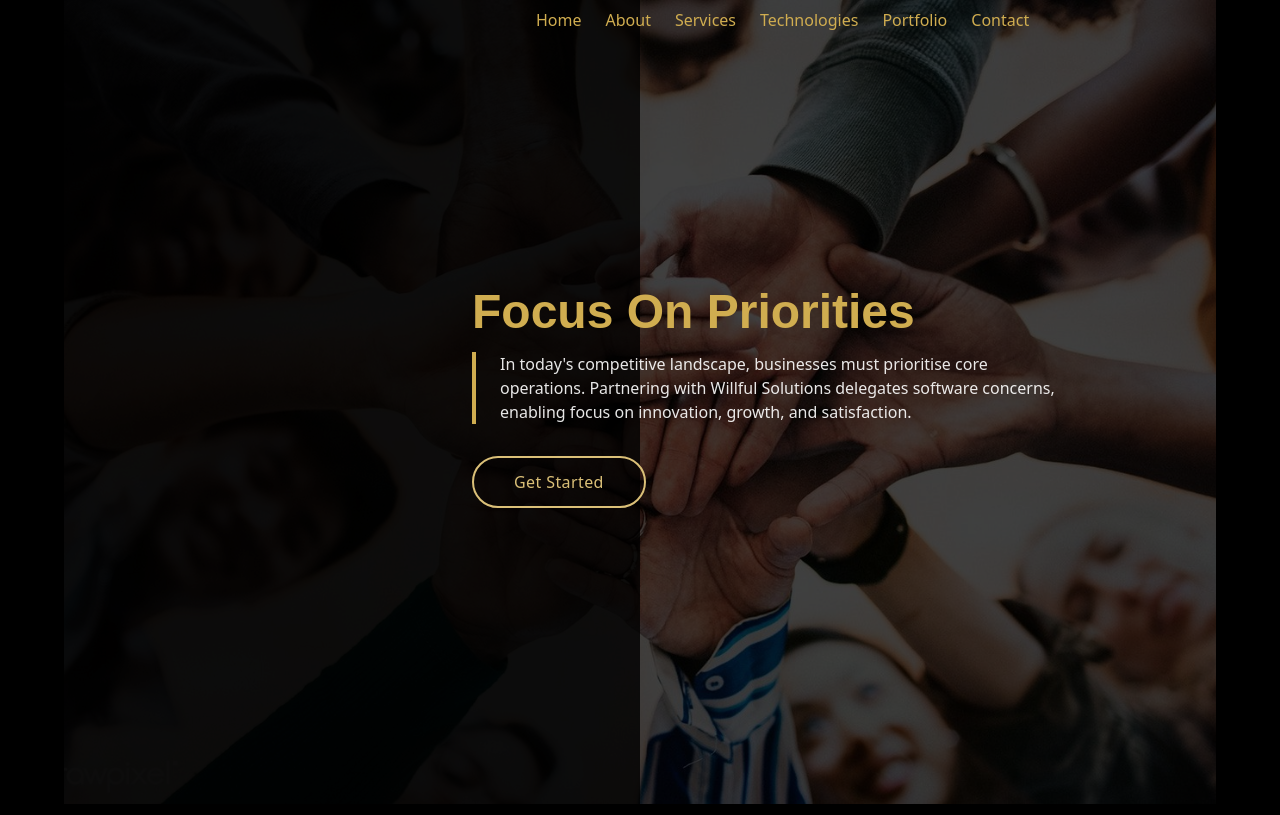
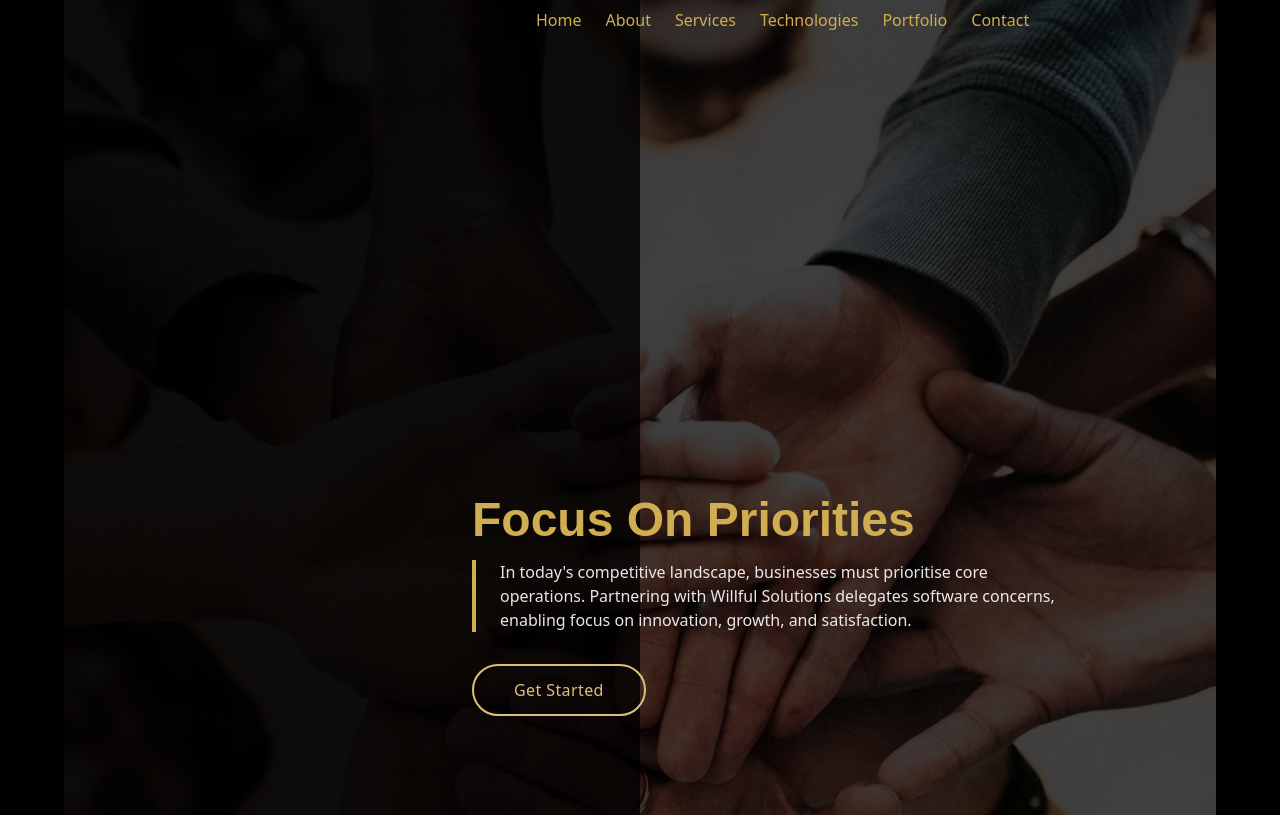
Before and after one commit to WillfulSolutions/website, a Next.js app: page / in a window 1280 px wide. Shown: the top 815 px of the page. Built offline with nearby package versions, Linux system fonts and the light colour scheme.

Commit message:
Updates overlay content py on large devices

```diff
--- a/components/hero.tsx
+++ b/components/hero.tsx
@@ -22,7 +22,7 @@ export default function Hero(){
       <div className="hidden lg:block absolute top-0 bottom-0 left-0 w-1/2 bg-black/80 pointer-events-none" aria-hidden="true" />
 
       {/* Content container above overlays; padding accounts for fixed header */}
-      <div className="relative z-10 max-w-6xl mx-auto lg:mx-0 px-4 py-72 lg:pl-102">
+      <div className="relative z-10 max-w-6xl mx-auto lg:mx-0 px-4 py-72 lg:py-124 lg:pl-102">
         <div className="grid grid-cols-1 gap-8 items-center">
           <div>
             <h1
```
